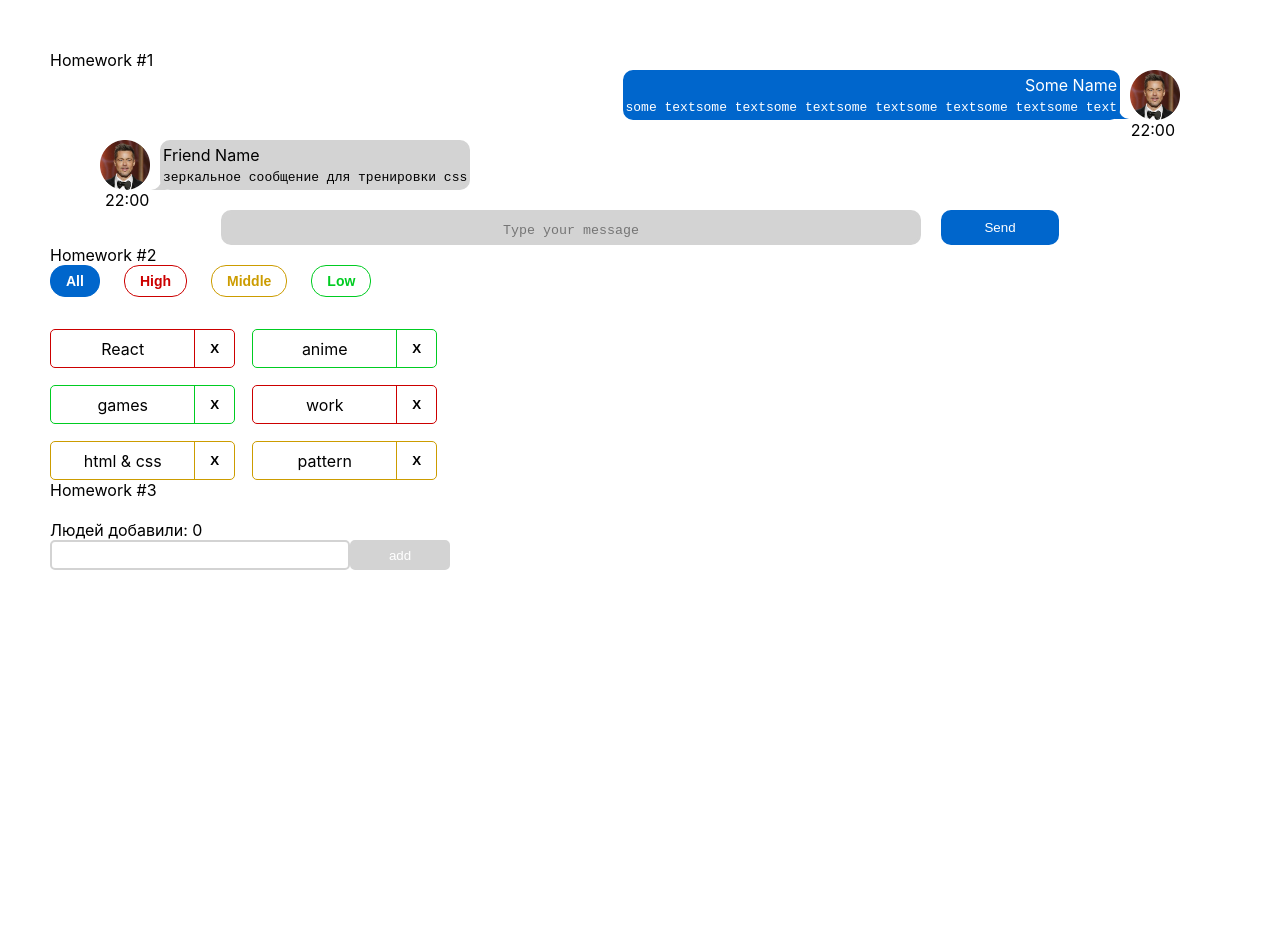
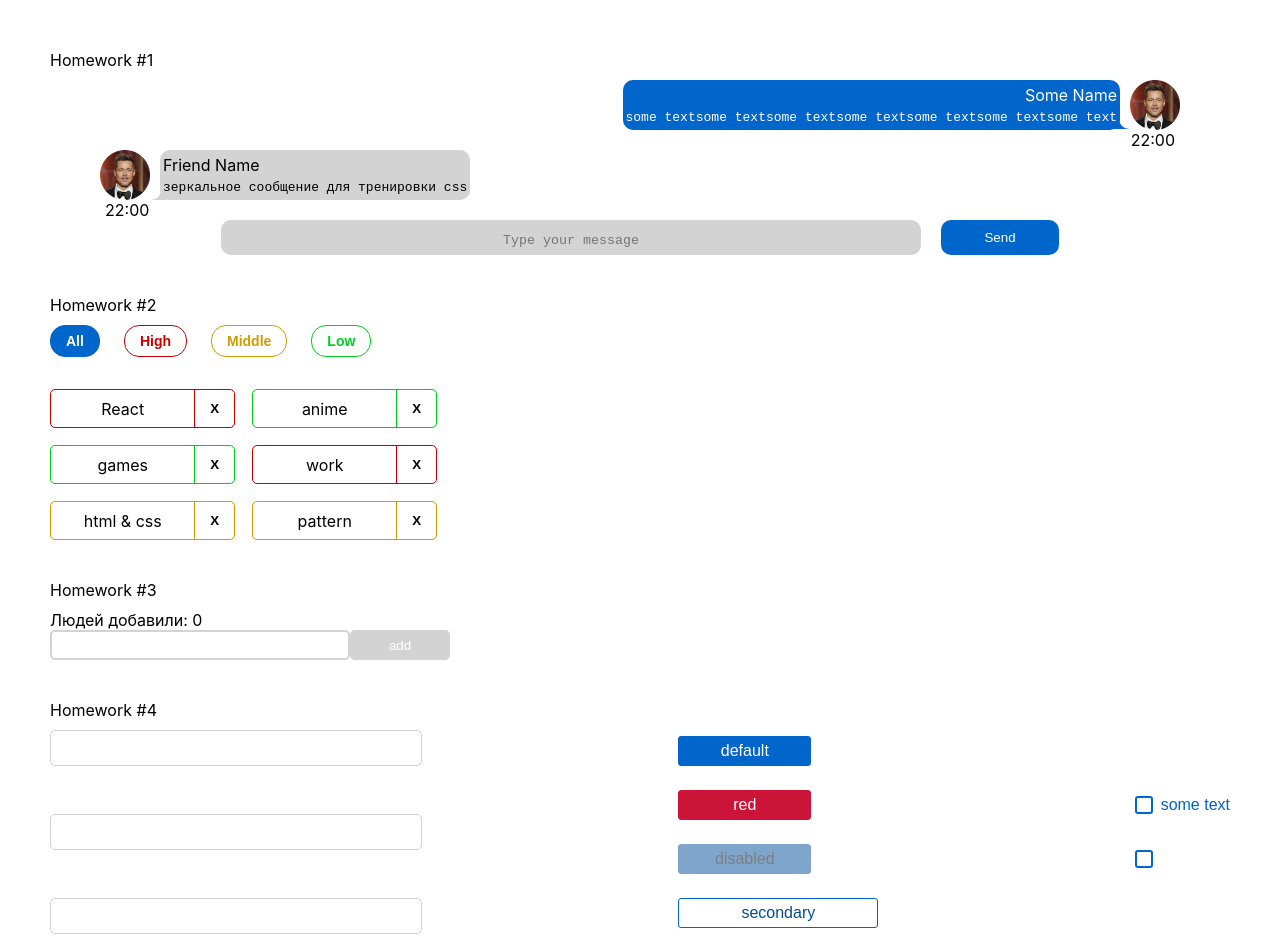
Before and after one commit to and-gurin/hws2, a React (Create React App) app: page / in a window 1280 px wide. Shown: the top 952 px of the page. Before the commit the page ends 800 px from the top, so only its background shows below. Built offline with nearby package versions, Linux system fonts and the light colour scheme.

Commit message:
feat: add homework number four

```diff
--- a/src/s1-main/App.module.css
+++ b/src/s1-main/App.module.css
@@ -7,5 +7,6 @@
 }
 
 .hwTitle {
-
+    margin-top: 40px;
+    margin-bottom: 10px;
 }
--- a/src/s1-main/App.tsx
+++ b/src/s1-main/App.tsx
@@ -3,6 +3,7 @@ import s from './App.module.css'
 import HW1 from '../s2-homeworks/hw01/HW1'
 import HW2 from "../s2-homeworks/hw02/HW2";
 import HW3 from "../s2-homeworks/hw03/HW3";
+import HW4 from "../s2-homeworks/hw04/HW4";
 
 function App() {
     return (
@@ -11,7 +12,7 @@ function App() {
             {/*раскомментировать по ходу выполнения*/}
             <HW2/>
             <HW3/>
-            {/*<HW4/>*/}
+            <HW4/>
 
             {/*при выполнении дз 5 и более - закомментировать здесь дз 1-4, так как они есть внутри дз 5*/}
             {/*<HW5/>*/}
--- a/src/s2-homeworks/hw03/Greeting.module.css
+++ b/src/s2-homeworks/hw03/Greeting.module.css
@@ -1,5 +1,4 @@
 .greetingForm {
-    margin-top: 20px;
 
 }
 
--- a/src/s2-homeworks/hw04/Stand.tsx
+++ b/src/s2-homeworks/hw04/Stand.tsx
@@ -36,7 +36,11 @@ const Stand = () => {
                             )
                             setValue('')
                         }}
+                        /*spanClassName={s.input}*/
                     />
+                </div>
+                <div>
+                    <SuperInputText />
                 </div>
             </div>
 
--- a/src/s2-homeworks/hw04/common/c1-SuperInputText/SuperInputText.module.css
+++ b/src/s2-homeworks/hw04/common/c1-SuperInputText/SuperInputText.module.css
@@ -1,20 +1,37 @@
 .input:focus {
+
 }
 
 .input {
+    width: 372px;
+    height: 36px;
+    border: solid #D1D1D1 1px;
+    border-radius: 5px;
+    outline: none;
 }
 
 .inputWrapper {
+    display: flex;
+    flex-direction: column;
 }
 
 .superInput {
+    width: 372px;
+    height: 36px;
+    border: solid #D1D1D1 1px;
+    border-radius: 5px;
 }
 
 .errorInput {
+    width: 372px;
+    height: 36px;
+    border: solid #CC1439 1px;
+    border-radius: 5px;
 }
 
 .errorInput:focus {
 }
 
 .error {
+    color: #CC1439;
 }
--- a/src/s2-homeworks/hw04/common/c1-SuperInputText/SuperInputText.tsx
+++ b/src/s2-homeworks/hw04/common/c1-SuperInputText/SuperInputText.tsx
@@ -56,6 +56,14 @@ const SuperInputText: React.FC<SuperInputTextPropsType> = (
 
     return (
         <div className={s.inputWrapper}>
+            <div>
+                <span
+                    id={id ? id + '-span' : undefined}
+                    className={finalSpanClassName}
+                >
+                {error}
+            </span>
+            </div>
             <input
                 id={id}
                 type={'text'}
@@ -64,12 +72,7 @@ const SuperInputText: React.FC<SuperInputTextPropsType> = (
                 className={finalInputClassName}
                 {...restProps} // отдаём инпуту остальные пропсы если они есть (value например там внутри)
             />
-            <span
-                id={id ? id + '-span' : undefined}
-                className={finalSpanClassName}
-            >
-                {error}
-            </span>
+
         </div>
     )
 }
--- a/src/s2-homeworks/hw04/common/c2-SuperButton/SuperButton.module.css
+++ b/src/s2-homeworks/hw04/common/c2-SuperButton/SuperButton.module.css
@@ -1,16 +1,38 @@
 .button {
+    margin-left: 54px;
+    margin-right: 54px;
+    width: 133px;
+    height: 30px;
+    border: solid 1px #0066CC;
+    border-radius: 3px;
+    background-color: #0066CC;
+    color: #FFFFFF;
+    font-family: 'Montserrat', sans-serif;
+    font-size: medium;
 }
 
 .disabled {
+    width: 133px;
+    height: 30px;
+    border: solid 1px #004D99;
+    border-radius: 3px;
+    background-color: #004D99;
+    opacity: 50%;
+    color: black;
 }
 
 .secondary {
+    width: 200px;
+    background-color: #FFFFFF;
+    color: #004D99;
 }
 
 .default {
 }
 
 .red {
+    border: solid 1px #CC1439;
+    background-color: #CC1439;
 }
 
 .default:hover {
--- a/src/s2-homeworks/hw04/common/c2-SuperButton/SuperButton.tsx
+++ b/src/s2-homeworks/hw04/common/c2-SuperButton/SuperButton.tsx
@@ -18,11 +18,11 @@ const SuperButton: React.FC<SuperButtonPropsType> = (
     }
 ) => {
     const finalClassName = s.button
-        // + (disabled
-        //         ? ...
-        //         : xType === 'red'
-        //             ? ...
-        + (className ? ' ' + className : '') // задачка на смешивание классов
+         + (disabled
+                    ? ' ' + s.disabled
+                 : xType === 'red'
+                     ? ' ' + s.red : xType === 'secondary' ? ' ' + s.secondary : '' )
+        + (className ? ' ' + s.className : '') // задачка на смешивание классов
 
     return (
         <button
--- a/src/s2-homeworks/hw04/common/c3-SuperCheckbox/SuperCheckbox.tsx
+++ b/src/s2-homeworks/hw04/common/c3-SuperCheckbox/SuperCheckbox.tsx
@@ -28,7 +28,9 @@ const SuperCheckbox: React.FC<SuperCheckboxPropsType> = (
 ) => {
     const onChangeCallback = (e: ChangeEvent<HTMLInputElement>) => {
         // задачка на написание онченджа
+        onChange?.(e)
 
+        onChangeChecked?.(e.currentTarget.checked)
     }
 
     const finalInputClassName = s.checkbox
```
